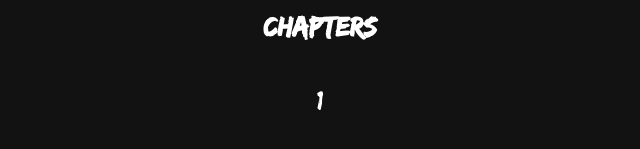
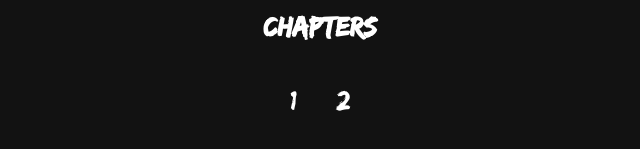
Before and after one commit to VagaManga/VagaManga.github.io, a plain HTML site: page index.html in a window 1280 px wide. Shown: the part 335-484 px from the top of the page, 320-960 px from the left. Drawn offline with Linux system fonts and the light colour scheme.

Commit message:
Update index.html

```diff
--- a/index.html
+++ b/index.html
@@ -13,6 +13,7 @@
         <h1>Chapters</h1>
         <div class="social-container">
             <a href="Volumes\Volume1\Chapter1\Chapter1.html">1</a>
+            <a href="Volumes\Volume1\Chapter2\Chapter2.html">2</a>
         </div>
     </div>
 </body>
```
